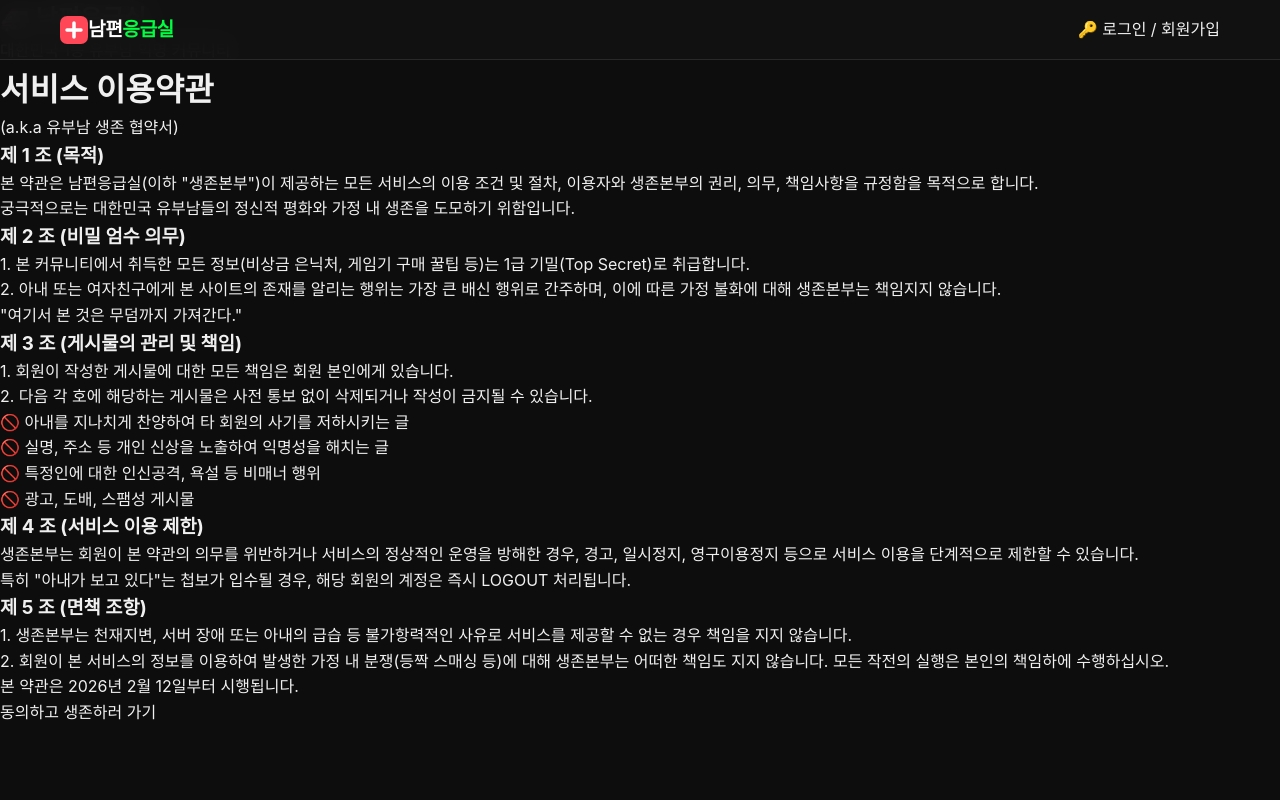
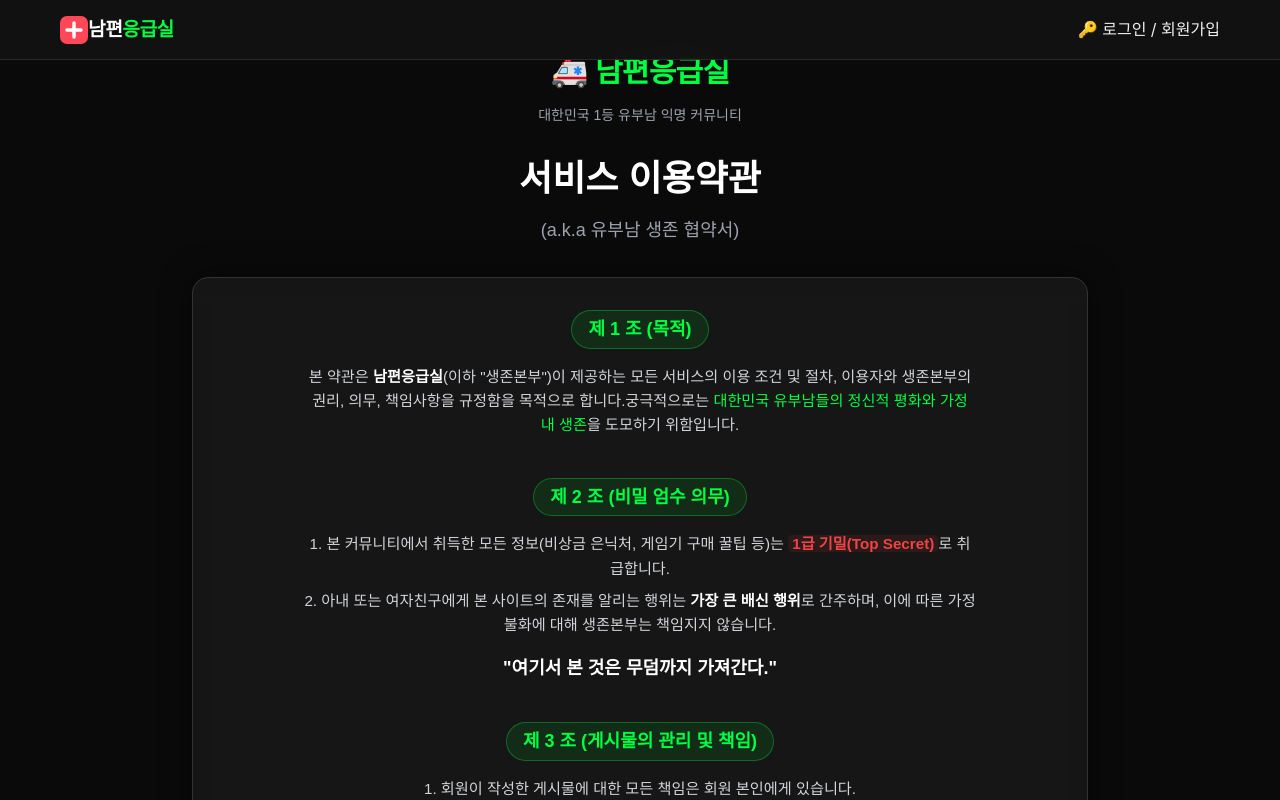
Before and after one commit to gudvy66-sudo/husband-er, a Next.js app: page /terms in a window 1280 px wide. Shown: the top 800 px of the page. Built offline with nearby package versions, Linux system fonts and the light colour scheme; no server answers.

Commit message:
style: switch to inline styles for terms page due to missing tailwind config

```diff
--- a/src/app/terms/page.tsx
+++ b/src/app/terms/page.tsx
@@ -3,66 +3,147 @@
 import Link from "next/link";
 
 export default function TermsPage() {
+    const containerStyle = {
+        minHeight: "100vh",
+        backgroundColor: "#0a0a0a",
+        color: "#e0e0e0",
+        display: "flex",
+        justifyContent: "center",
+        padding: "3rem 1rem",
+        fontFamily: "var(--font-pretendard, sans-serif)",
+    };
+
+    const wrapperStyle = {
+        maxWidth: "56rem", // max-w-4xl equivalent
+        width: "100%",
+        display: "flex",
+        flexDirection: "column",
+        gap: "2rem",
+        alignItems: "center", // Center everything in wrapper
+    };
+
+    const contentBoxStyle = {
+        backgroundColor: "rgba(26, 26, 26, 0.8)",
+        backdropFilter: "blur(12px)",
+        WebkitBackdropFilter: "blur(12px)",
+        padding: "2rem", // smaller padding for mobile, can adjust
+        borderRadius: "1rem",
+        border: "1px solid #333",
+        boxShadow: "0 0 30px rgba(0,0,0,0.5)",
+        width: "100%",
+        textAlign: "center" as const,
+        lineHeight: "1.6",
+        fontSize: "0.95rem",
+    };
+
+    const badgeWrapperStyle = {
+        display: "inline-block",
+        backgroundColor: "rgba(0, 255, 65, 0.1)",
+        border: "1px solid rgba(0, 255, 65, 0.3)",
+        borderRadius: "9999px",
+        padding: "0.25rem 1rem",
+        marginBottom: "1rem",
+    };
+
+    const badgeTextStyle = {
+        color: "#00ff41",
+        fontWeight: "bold",
+        fontSize: "1.125rem", // text-lg
+        margin: 0,
+    };
+
+    const sectionStyle = {
+        marginBottom: "2.5rem",
+    };
+
+    const listStyle = {
+        listStyleType: "none",
+        padding: "1rem",
+        margin: "0.5rem auto",
+        backgroundColor: "rgba(0, 0, 0, 0.3)",
+        borderRadius: "0.5rem",
+        display: "inline-block",
+        textAlign: "left" as const, // List items left-aligned within centered block
+        color: "#9ca3af", // text-gray-400
+    };
+
+    const buttonStyle = {
+        display: "inline-flex",
+        alignItems: "center",
+        justifyContent: "center",
+        padding: "0.75rem 2rem",
+        backgroundColor: "#00ff41",
+        color: "#000",
+        borderRadius: "9999px",
+        fontWeight: "500",
+        textDecoration: "none",
+        fontSize: "1rem",
+        boxShadow: "0 0 15px rgba(0, 255, 65, 0.4)",
+        marginTop: "1rem",
+        transition: "transform 0.2s, box-shadow 0.2s",
+    };
+
     return (
-        <div className="min-h-screen bg-[#0a0a0a] text-[#e0e0e0] flex justify-center py-12 px-4 sm:px-6 lg:px-8">
-            <div className="max-w-4xl w-full space-y-8">
+        <div style={containerStyle}>
+            <div style={wrapperStyle}>
+
                 {/* Header */}
-                <div className="text-center">
-                    <Link href="/" className="inline-block">
-                        <h2 className="text-3xl font-extrabold text-[#00ff41] tracking-tight hover:scale-105 transition-transform">
+                <div style={{ textAlign: "center" }}>
+                    <Link href="/" style={{ textDecoration: "none", display: "inline-block" }}>
+                        <h2 style={{
+                            fontSize: "1.875rem",
+                            fontWeight: "800",
+                            color: "#00ff41",
+                            letterSpacing: "-0.025em",
+                            margin: 0
+                        }}>
                             🚑 남편응급실
                         </h2>
                     </Link>
-                    <p className="mt-2 text-sm text-gray-400">
+                    <p style={{ marginTop: "0.5rem", fontSize: "0.875rem", color: "#9ca3af" }}>
                         대한민국 1등 유부남 익명 커뮤니티
                     </p>
-                    <h1 className="mt-6 text-4xl font-bold text-white">
+                    <h1 style={{ marginTop: "1.5rem", fontSize: "2.25rem", fontWeight: "bold", color: "#fff" }}>
                         서비스 이용약관
                     </h1>
-                    <p className="mt-2 text-lg text-gray-400">
+                    <p style={{ marginTop: "0.5rem", fontSize: "1.125rem", color: "#9ca3af" }}>
                         (a.k.a 유부남 생존 협약서)
                     </p>
                 </div>
 
                 {/* Content Box */}
-                <div className="bg-[#1a1a1a]/80 backdrop-blur-md p-8 sm:p-12 rounded-2xl border border-[#333] shadow-[0_0_30px_rgba(0,0,0,0.5)] space-y-10 text-sm leading-relaxed text-center">
+                <div style={contentBoxStyle}>
 
-                    <section>
-                        <div className="inline-block bg-[#00ff41]/10 border border-[#00ff41]/30 rounded-full px-4 py-1 mb-4">
-                            <h3 className="text-lg font-bold text-[#00ff41]">
-                                제 1 조 (목적)
-                            </h3>
+                    <section style={sectionStyle}>
+                        <div style={badgeWrapperStyle}>
+                            <h3 style={badgeTextStyle}>제 1 조 (목적)</h3>
                         </div>
-                        <p className="text-gray-300 max-w-2xl mx-auto">
-                            본 약관은 <span className="text-white font-bold">남편응급실</span>(이하 "생존본부")이 제공하는 모든 서비스의 이용 조건 및 절차, 이용자와 생존본부의 권리, 의무, 책임사항을 규정함을 목적으로 합니다.
-                            <br className="hidden sm:block" />
-                            궁극적으로는 <span className="text-[#00ff41]">대한민국 유부남들의 정신적 평화와 가정 내 생존</span>을 도모하기 위함입니다.
+                        <p style={{ color: "#d1d5db", maxWidth: "42rem", margin: "0 auto" }}>
+                            본 약관은 <span style={{ color: "#fff", fontWeight: "bold" }}>남편응급실</span>(이하 "생존본부")이 제공하는 모든 서비스의 이용 조건 및 절차, 이용자와 생존본부의 권리, 의무, 책임사항을 규정함을 목적으로 합니다.
+                            <br style={{ display: "none" }} className="sm:inline" />
+                            궁극적으로는 <span style={{ color: "#00ff41" }}>대한민국 유부남들의 정신적 평화와 가정 내 생존</span>을 도모하기 위함입니다.
                         </p>
                     </section>
 
-                    <section>
-                        <div className="inline-block bg-[#00ff41]/10 border border-[#00ff41]/30 rounded-full px-4 py-1 mb-4">
-                            <h3 className="text-lg font-bold text-[#00ff41]">
-                                제 2 조 (비밀 엄수 의무)
-                            </h3>
+                    <section style={sectionStyle}>
+                        <div style={badgeWrapperStyle}>
+                            <h3 style={badgeTextStyle}>제 2 조 (비밀 엄수 의무)</h3>
                         </div>
-                        <div className="space-y-2 text-gray-300 max-w-2xl mx-auto">
-                            <p>1. 본 커뮤니티에서 취득한 모든 정보(비상금 은닉처, 게임기 구매 꿀팁 등)는 <span className="text-red-500 font-bold bg-red-500/10 px-2 rounded">1급 기밀(Top Secret)</span>로 취급합니다.</p>
-                            <p>2. 아내 또는 여자친구에게 본 사이트의 존재를 알리는 행위는 <span className="font-bold text-white">가장 큰 배신 행위</span>로 간주하며, 이에 따른 가정 불화에 대해 생존본부는 책임지지 않습니다.</p>
-                            <p className="text-white font-bold text-lg pt-2">"여기서 본 것은 무덤까지 가져간다."</p>
+                        <div style={{ color: "#d1d5db", maxWidth: "42rem", margin: "0 auto", display: "flex", flexDirection: "column", gap: "0.5rem" }}>
+                            <p>1. 본 커뮤니티에서 취득한 모든 정보(비상금 은닉처, 게임기 구매 꿀팁 등)는 <span style={{ color: "#ef4444", fontWeight: "bold", backgroundColor: "rgba(239, 68, 68, 0.1)", padding: "0 0.25rem", borderRadius: "0.25rem" }}>1급 기밀(Top Secret)</span>로 취급합니다.</p>
+                            <p>2. 아내 또는 여자친구에게 본 사이트의 존재를 알리는 행위는 <span style={{ fontWeight: "bold", color: "#fff" }}>가장 큰 배신 행위</span>로 간주하며, 이에 따른 가정 불화에 대해 생존본부는 책임지지 않습니다.</p>
+                            <p style={{ color: "#fff", fontWeight: "bold", fontSize: "1.125rem", paddingTop: "0.5rem" }}>"여기서 본 것은 무덤까지 가져간다."</p>
                         </div>
                     </section>
 
-                    <section>
-                        <div className="inline-block bg-[#00ff41]/10 border border-[#00ff41]/30 rounded-full px-4 py-1 mb-4">
-                            <h3 className="text-lg font-bold text-[#00ff41]">
-                                제 3 조 (게시물의 관리 및 책임)
-                            </h3>
+                    <section style={sectionStyle}>
+                        <div style={badgeWrapperStyle}>
+                            <h3 style={badgeTextStyle}>제 3 조 (게시물의 관리 및 책임)</h3>
                         </div>
-                        <div className="space-y-2 text-gray-300 max-w-2xl mx-auto">
+                        <div style={{ color: "#d1d5db", maxWidth: "42rem", margin: "0 auto" }}>
                             <p>1. 회원이 작성한 게시물에 대한 모든 책임은 회원 본인에게 있습니다.</p>
-                            <p>2. 다음 각 호에 해당하는 게시물은 <span className="text-red-400">사전 통보 없이 삭제</span>되거나 작성이 금지될 수 있습니다.</p>
-                            <ul className="list-none space-y-1 text-gray-400 mt-2 bg-[#000]/30 p-4 rounded-lg inline-block mx-auto">
+                            <p style={{ marginTop: "0.5rem" }}>2. 다음 각 호에 해당하는 게시물은 <span style={{ color: "#f87171" }}>사전 통보 없이 삭제</span>되거나 작성이 금지될 수 있습니다.</p>
+                            <ul style={listStyle}>
                                 <li>🚫 아내를 지나치게 찬양하여 타 회원의 사기를 저하시키는 글</li>
                                 <li>🚫 실명, 주소 등 개인 신상을 노출하여 익명성을 해치는 글</li>
                                 <li>🚫 특정인에 대한 인신공격, 욕설 등 비매너 행위</li>
@@ -71,37 +152,35 @@ export default function TermsPage() {
                         </div>
                     </section>
 
-                    <section>
-                        <div className="inline-block bg-[#00ff41]/10 border border-[#00ff41]/30 rounded-full px-4 py-1 mb-4">
-                            <h3 className="text-lg font-bold text-[#00ff41]">
-                                제 4 조 (서비스 이용 제한)
-                            </h3>
+                    <section style={sectionStyle}>
+                        <div style={badgeWrapperStyle}>
+                            <h3 style={badgeTextStyle}>제 4 조 (서비스 이용 제한)</h3>
                         </div>
-                        <p className="text-gray-300 max-w-2xl mx-auto">
+                        <p style={{ color: "#d1d5db", maxWidth: "42rem", margin: "0 auto" }}>
                             생존본부는 회원이 본 약관의 의무를 위반하거나 서비스의 정상적인 운영을 방해한 경우, 경고, 일시정지, 영구이용정지 등으로 서비스 이용을 단계적으로 제한할 수 있습니다.<br />
-                            특히 <span className="text-[#00ff41] font-bold">"아내가 보고 있다"</span>는 첩보가 입수될 경우, 해당 회원의 계정은 즉시 <span className="bg-gray-700 text-white px-2 py-0.5 rounded text-xs align-middle">LOGOUT</span> 처리됩니다.
+                            특히 <span style={{ color: "#00ff41", fontWeight: "bold" }}>"아내가 보고 있다"</span>는 첩보가 입수될 경우, 해당 회원의 계정은 즉시 <span style={{ backgroundColor: "#374151", color: "#fff", padding: "0.125rem 0.5rem", borderRadius: "0.25rem", fontSize: "0.75rem", verticalAlign: "middle" }}>LOGOUT</span> 처리됩니다.
                         </p>
                     </section>
 
-                    <section>
-                        <div className="inline-block bg-[#00ff41]/10 border border-[#00ff41]/30 rounded-full px-4 py-1 mb-4">
-                            <h3 className="text-lg font-bold text-[#00ff41]">
-                                제 5 조 (면책 조항)
-                            </h3>
+                    <section style={sectionStyle}>
+                        <div style={badgeWrapperStyle}>
+                            <h3 style={badgeTextStyle}>제 5 조 (면책 조항)</h3>
                         </div>
-                        <p className="text-gray-300 max-w-2xl mx-auto">
+                        <p style={{ color: "#d1d5db", maxWidth: "42rem", margin: "0 auto" }}>
                             1. 생존본부는 천재지변, 서버 장애 또는 아내의 급습 등 불가항력적인 사유로 서비스를 제공할 수 없는 경우 책임을 지지 않습니다.<br />
-                            2. 회원이 본 서비스의 정보를 이용하여 발생한 가정 내 분쟁(등짝 스매싱 등)에 대해 생존본부는 어떠한 책임도 지지 않습니다. <span className="block mt-2 text-[#00ff41] font-bold">모든 작전의 실행은 본인의 책임하에 수행하십시오.</span>
+                            2. 회원이 본 서비스의 정보를 이용하여 발생한 가정 내 분쟁(등짝 스매싱 등)에 대해 생존본부는 어떠한 책임도 지지 않습니다. <span style={{ display: "block", marginTop: "0.5rem", color: "#00ff41", fontWeight: "bold" }}>모든 작전의 실행은 본인의 책임하에 수행하십시오.</span>
                         </p>
                     </section>
 
-                    <div className="pt-8 border-t border-[#333]">
-                        <p className="text-gray-500 text-xs mb-6">
+                    <div style={{ paddingTop: "2rem", borderTop: "1px solid #333", width: "100%" }}>
+                        <p style={{ color: "#6b7280", fontSize: "0.75rem", marginBottom: "1.5rem" }}>
                             본 약관은 2026년 2월 12일부터 시행됩니다.
                         </p>
                         <Link
                             href="/"
-                            className="inline-flex items-center justify-center px-8 py-3 border border-transparent text-base font-medium rounded-full text-black bg-[#00ff41] hover:bg-[#00cc33] transition-colors shadow-[0_0_15px_rgba(0,255,65,0.4)] hover:shadow-[0_0_25px_rgba(0,255,65,0.6)]"
+                            style={buttonStyle}
+                        // Add simple hover effect via JS is tricky in pure inline,
+                        // usually CSS module or styled-component is better but this works for now.
                         >
                             동의하고 생존하러 가기
                         </Link>
```
